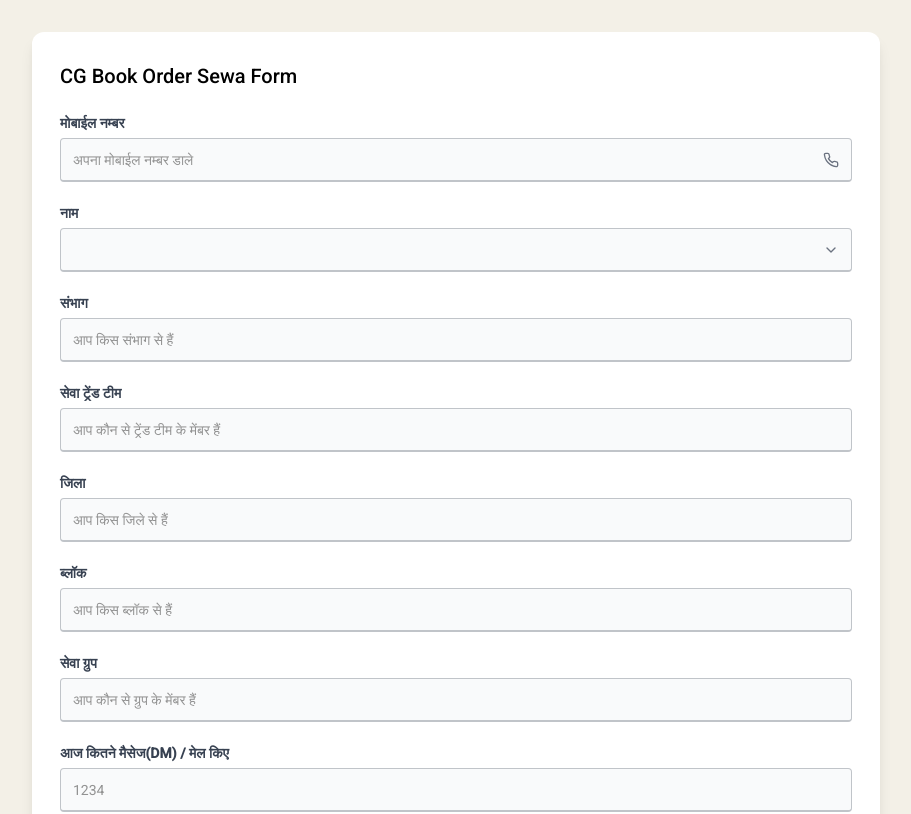
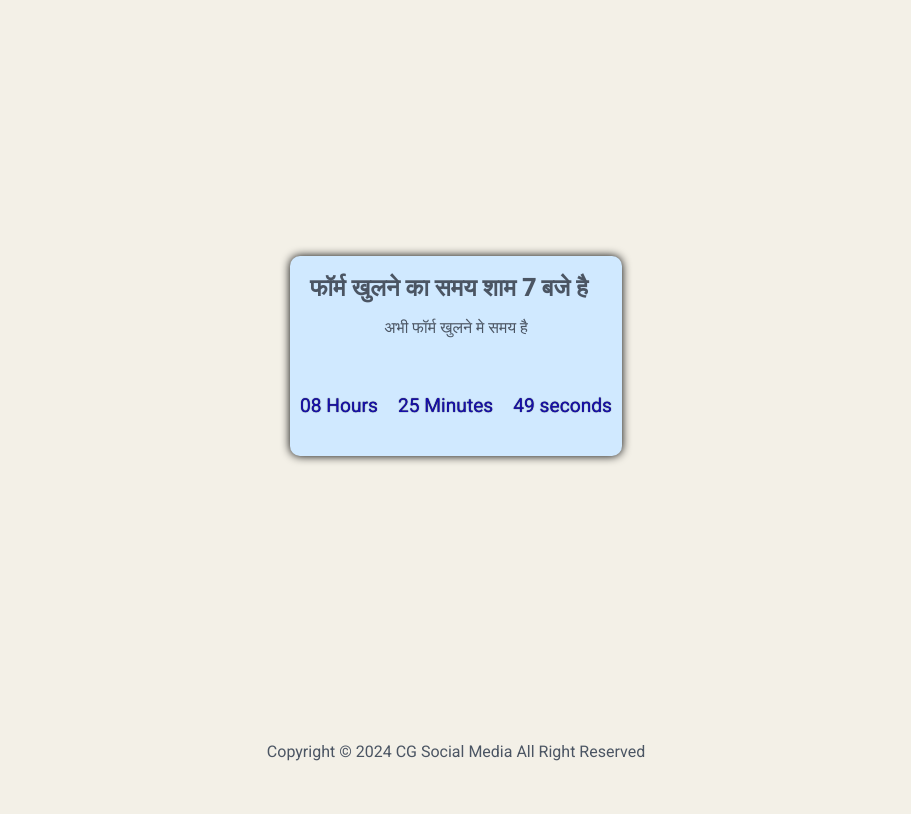
Before and after one commit to triven03/BookSewaForm, a Next.js app: page / in a window 1280 px wide. Shown: the top 814 px of the page, without its empty margins (184-1095 px from the left). Built offline with nearby package versions, Linux system fonts and the light colour scheme.

Commit message:
sample change

```diff
--- a/pages/Components/Timer.jsx
+++ b/pages/Components/Timer.jsx
@@ -13,8 +13,8 @@ function Timer() {
 
   useEffect(() => {
 
-    const showFormTimeStart = 0;  // 7pm  68400
-    const showFormTimeEnd = 86395;   // 9pm   75660
+    const showFormTimeStart = 68400;  // 7pm  68400
+    const showFormTimeEnd = 75666;   // 9pm   75660
     let fullTime= 86400;
       const currentTime = new Date();
       let h=currentTime.getHours();
```
